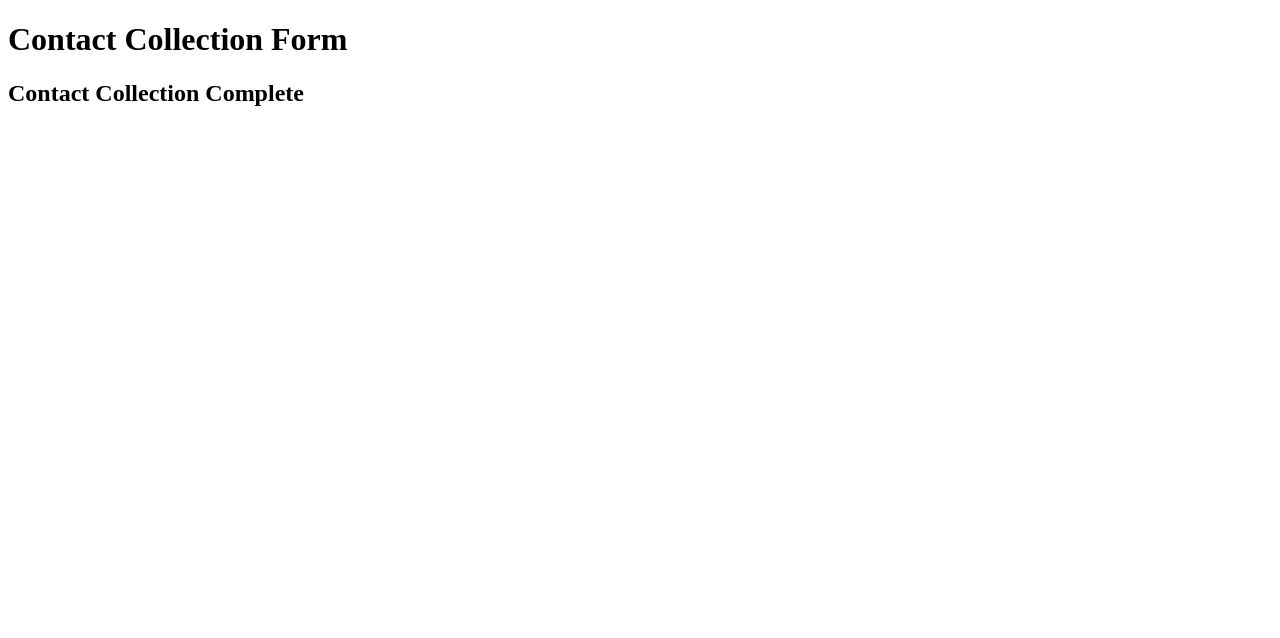
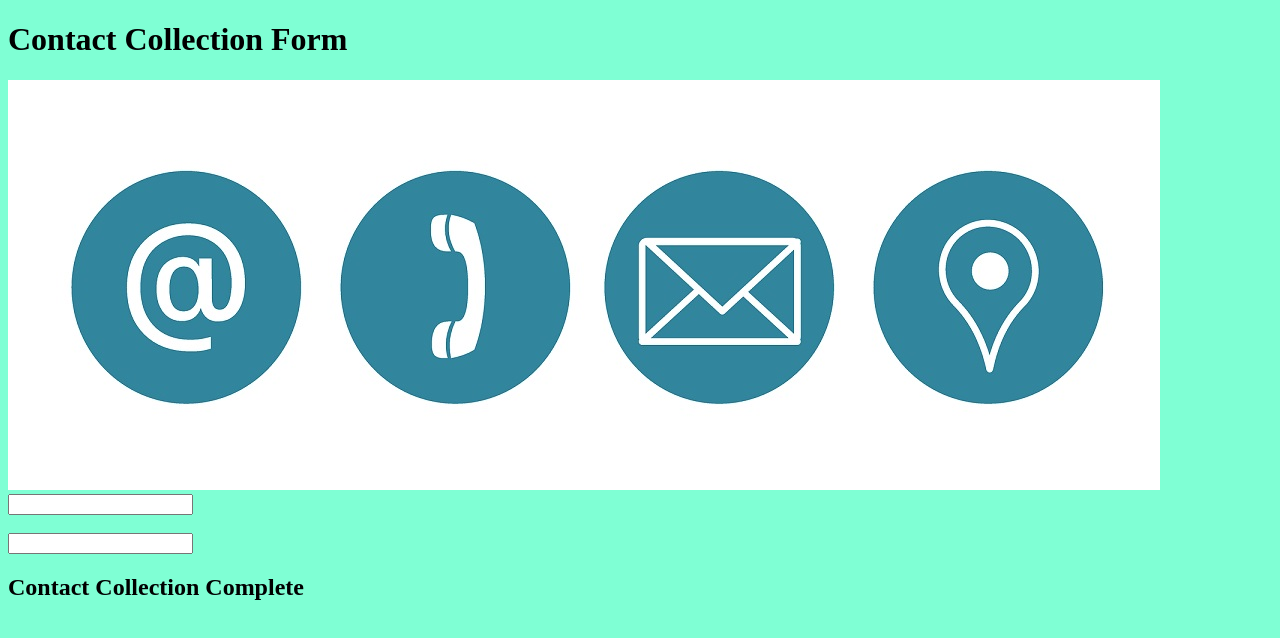
Before and after one commit to Christian-Hoffman/git-init-sample, a plain HTML site: page index.html in a window 1280 px wide. Drawn offline with Linux system fonts and the light colour scheme.

Commit message:
added link to css file. added img and inputs for name and email

```diff
--- a/assets/style.css
+++ b/assets/style.css
@@ -0,0 +1,3 @@
+body {
+    background-color: aquamarine;
+}
--- a/index.html
+++ b/index.html
@@ -5,6 +5,7 @@
     <meta charset="UTF-8">
     <meta http-equiv="X-UA-Compatible" content="IE=edge">
     <meta name="viewport" content="width=device-width, initial-scale=1.0">
+    <link rel="stylesheet" type="text/css" href="./assets/style.css">
     <title>Contact Collection Form</title>
 </head>
 
@@ -13,6 +14,13 @@
         <h1>Contact Collection Form</h1>
     </header>
 
+    <img src="./assets/images/Contact-Information.jpg" alt="contact information">
+    <br>
+    <input type="text">
+    <br>
+
+    <br>
+    <input type="email">
 
     <footer>
         <h2>Contact Collection Complete</h2>
```
